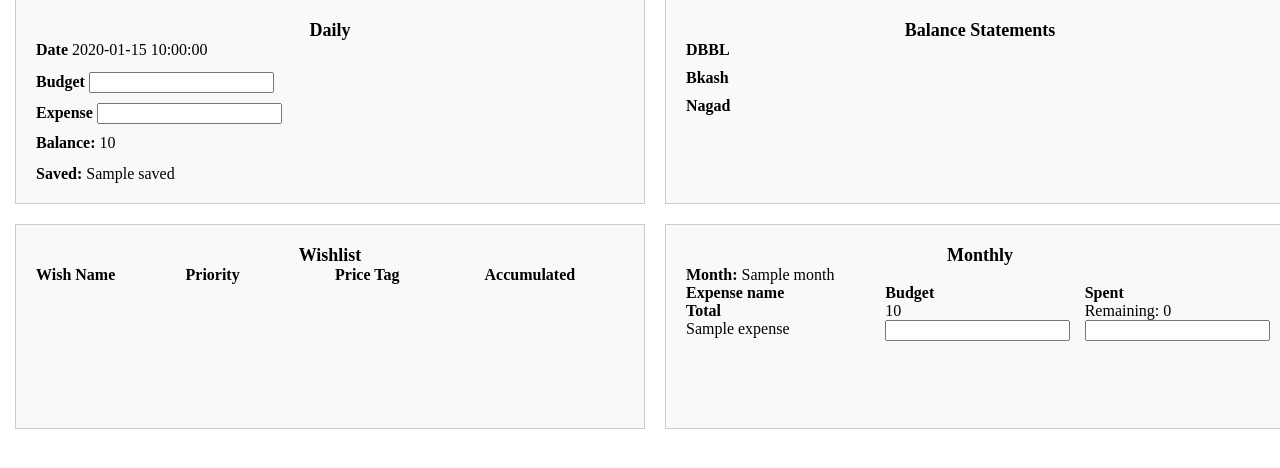
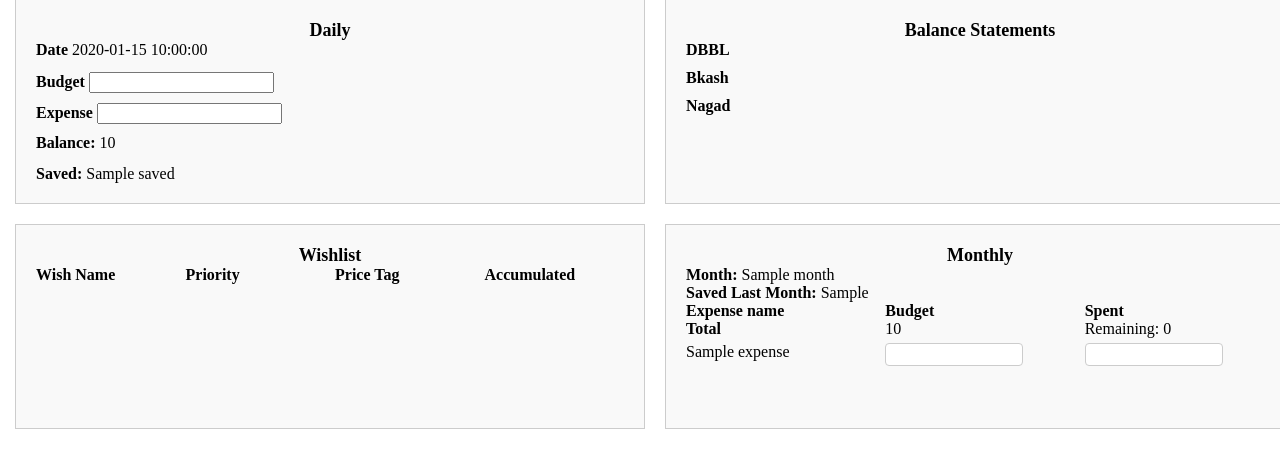
Before and after one commit to MazFahim/pythonProjects, a Flask app: template Padma/templates/balance.html in a window 1280 px wide. Shown: the part 127-595 px from the top of the page. Run offline with Flask 3, Linux system fonts and the light colour scheme; the template is opened without the code that fills it: most values are stand-ins (such as "Sample title", 1, 10 or a date in 2020).

Commit message:
Update balance.html

```diff
--- a/Padma/templates/balance.html
+++ b/Padma/templates/balance.html
@@ -93,6 +93,12 @@
                     <strong>Month:</strong>
                     <span id="monthlyMonth">{{ monthlyData.month }}</span>
                 </div>
+
+                <div>
+                    <strong>Saved Last Month:</strong>
+                    <span id="monthlyMonth">{{ monthlyData.savedLastMonth }}</span>
+                </div>
+
                 <div  style="display: grid; grid-template-columns: repeat(3, 1fr); gap: 10px;">
                     <div><strong>Expense name</strong></div>
                     <div><strong>Budget</strong></div>
@@ -107,20 +113,24 @@
                 {% endfor %}
 
 
-                <div style="display: grid; grid-template-columns: repeat(3, 1fr); gap: 10px;">
+                <div style="display: grid; grid-template-columns: repeat(3, 1fr); gap: 10px; margin-bottom: 5px;">
                     <div><strong>Total</strong></div>
                     <div>{{ ns.totalBudget }}</div>
                     <div>Remaining: {{ ns.totalBudget - ns.totalSpent }}</div>
                 </div>
 
                 {% for expense in monthlyData.expenses %}
-                <div style="display: grid; grid-template-columns: repeat(3, 1fr); gap: 10px;">
+                <div style="display: grid; grid-template-columns: repeat(3, 1fr); gap: 10px; margin-bottom: 5px;">
                     <div>{{ expense.name }}</div>
                     <div>
-                        <input type="number" value="{{ expense.budget }}" onchange="updateMonthlyExpense('{{ expense.name }}', 'budget', this.value)">
+                        <input type="number" value="{{ expense.budget }}"
+                        onchange="updateMonthlyExpense('{{ expense.name }}', 'budget', this.value)"
+                        style="width: 130px; padding: 3px; border: 1px solid #ccc; border-radius: 4px;">
                     </div>
                     <div>
-                        <input type="number" value="{{ expense.spent }}" onchange="updateMonthlyExpense('{{ expense.name }}', 'spent', this.value)">
+                        <input type="number" value="{{ expense.spent }}"
+                        onchange="updateMonthlyExpense('{{ expense.name }}', 'spent', this.value)"
+                        style="width: 130px; padding: 3px; border: 1px solid #ccc; border-radius: 4px;">
                     </div>
                 </div>
                 {% endfor %}
```
